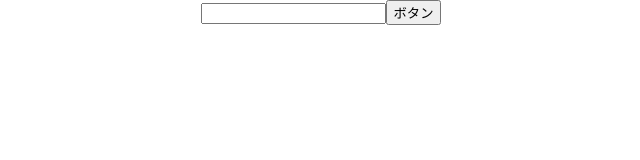
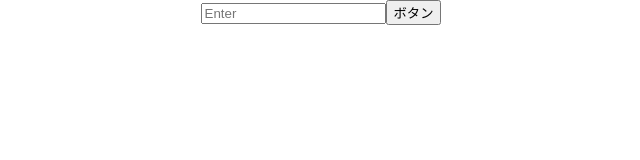
Before and after one commit to KNR1009/react-testing-library, a React (Create React App) app: page / in a window 1280 px wide. Shown: the top 160 px of the page, without its empty margins (319-959 px from the left). Built offline with nearby package versions, Linux system fonts and the light colour scheme.

Commit message:
入力フォームとボタンのテスト

```diff
--- a/src/RenderInput.tsx
+++ b/src/RenderInput.tsx
@@ -12,10 +12,18 @@ export const RenderInput: React.VFC<RenderInputProps> = ({ onClick }) => {
 
   return (
     <div>
-      <input type="text" onChange={onChange} value={value} />
+      <input
+        type="text"
+        onChange={onChange}
+        value={value}
+        placeholder="Enter"
+        data-testid="input-area"
+      />
       <button
         onClick={() => {
-          onClick(value);
+          if (value) {
+            onClick(value);
+          }
         }}
       >
         ボタン
```
Also changed, not shown: 1 other file (tests, documents, lock files or other folders).
